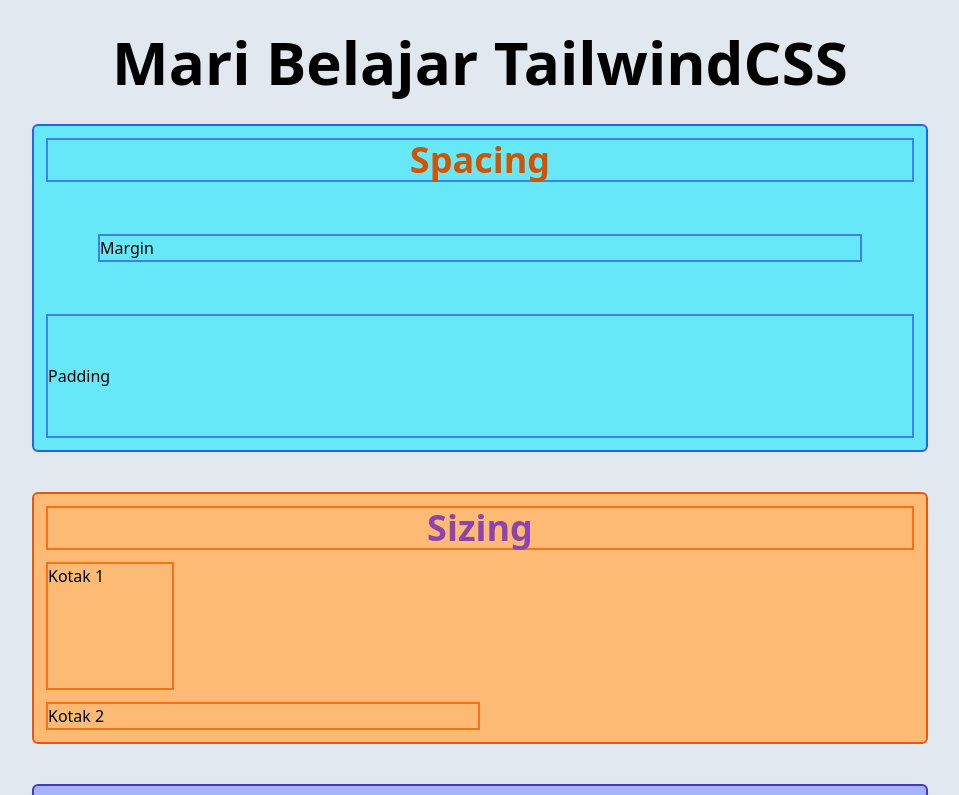
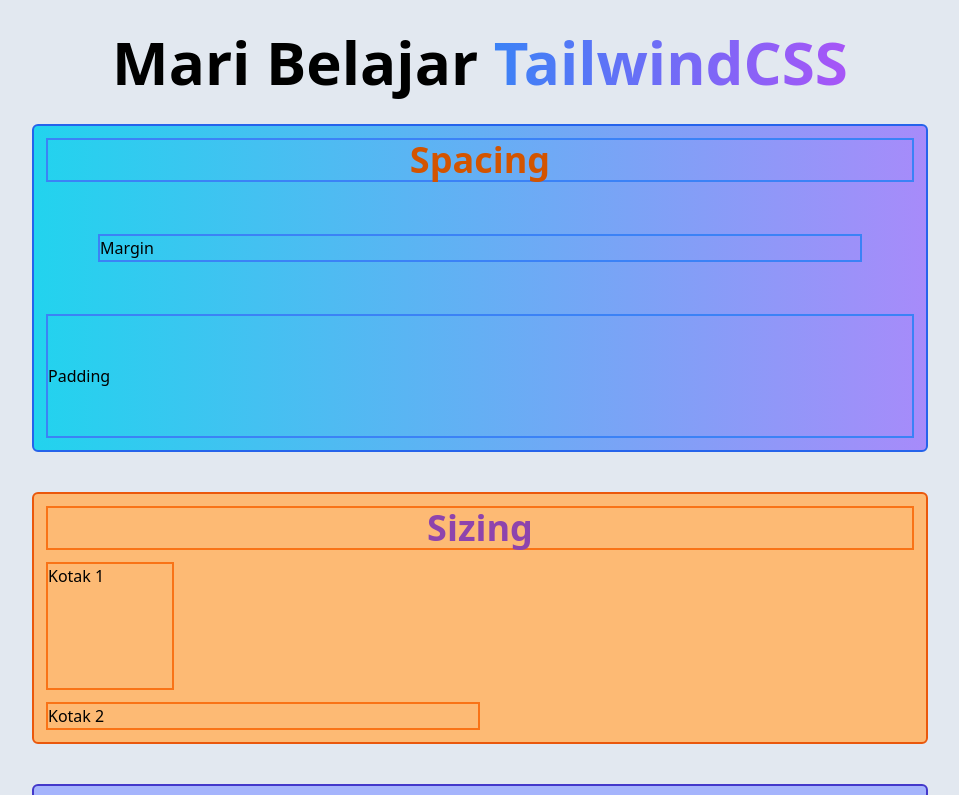
Before and after one commit to iqbaliw/trytailwindcss, a website: page public/index.html in a window 1280 px wide. Shown: the top 795 px of the page, without its empty margins (160-1119 px from the left). Drawn offline with Linux system fonts and the light colour scheme.

Commit message:
add background gradient & text gradient

```diff
--- a/public/index.html
+++ b/public/index.html
@@ -15,11 +15,15 @@
     </head>
     <body class="bg-slate-200">
         <h1 class="mx-4 my-8 text-6xl font-bold text-center">
-            Mari Belajar TailwindCSS
+            Mari Belajar
+            <span
+                class="bg-gradient-to-r from-blue-500 to-purple-500 bg-clip-text text-transparent"
+                >TailwindCSS</span
+            >
         </h1>
 
         <section
-            class="mb-10 bg-cyan-300 max-w-4xl mx-auto p-3 border-2 rounded-md border-blue-600"
+            class="mb-10 bg-gradient-to-r from-cyan-400 to-violet-400 max-w-4xl mx-auto p-3 border-2 rounded-md border-blue-600"
         >
             <h2
                 class="text-center text-4xl text-gray-600 border-2 border-blue-500 text-pumpkin font-semibold"
```
Also changed, not shown: public/css/style.css.
